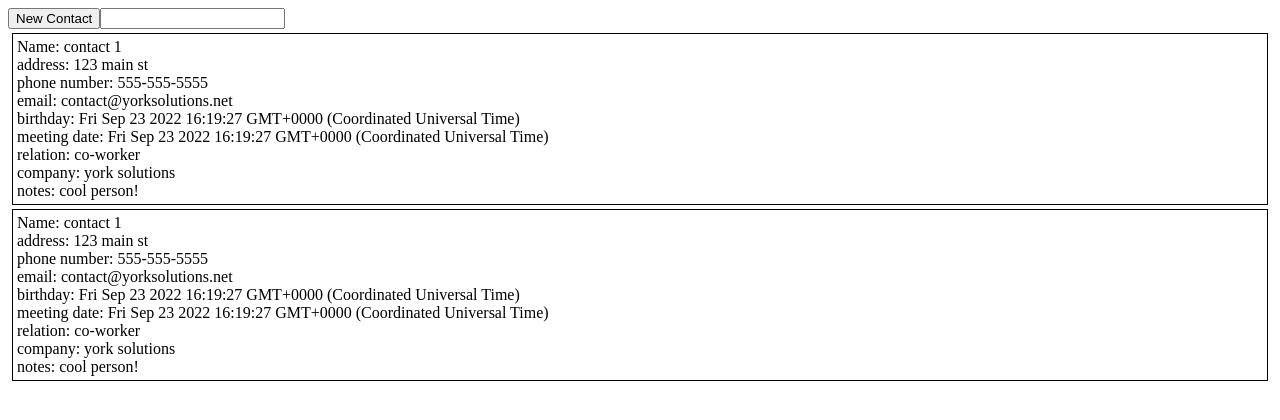
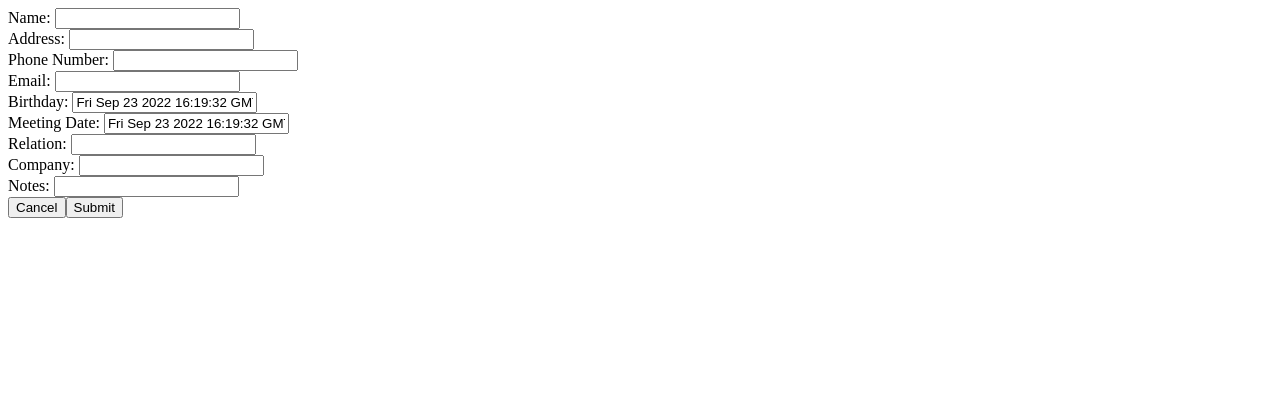
Before and after one commit to york-b2e-optum-sept-2022/address-book, an Angular app: page / in a window 1280 px wide. Both pictures are taken after a click on the button "New Contact". Shown: the top 420 px of the page. Built offline with nearby package versions, Linux system fonts and the light colour scheme.

Commit message:
added contact input comp

```diff
--- a/package.json
+++ b/package.json
@@ -20,6 +20,7 @@
     "@angular/router": "^14.2.0",
     "rxjs": "~7.5.0",
     "tslib": "^2.3.0",
+    "uuid": "^9.0.0",
     "zone.js": "~0.11.4"
   },
   "devDependencies": {
--- a/src/app/app.component.html
+++ b/src/app/app.component.html
@@ -3,7 +3,18 @@
   (onLogin)="onLogin($event)"
 ></app-login>
 
-<app-contact-list
-  *ngIf="isLoggedIn === true"
-  [list]="contactList"
-></app-contact-list>
+
+<div *ngIf="isLoggedIn === true">
+
+  <app-contact-list
+    *ngIf="isCreating === false"
+    [list]="contactList"
+    (newContact)="newContact()"
+  ></app-contact-list>
+
+  <app-contact-input
+    *ngIf="isCreating === true"
+    (onCancel)="cancelCreate()"
+  ></app-contact-input>
+
+</div>
--- a/src/app/app.component.ts
+++ b/src/app/app.component.ts
@@ -10,6 +10,8 @@ import {IContact} from "./interfaces/IContact";
 export class AppComponent {
 
   isLoggedIn: boolean = true;
+  isCreating: boolean = false;
+
   accountList: IAccount[] = [
     {username: 'adam', password: 'admin'},
     {username: 'scott', password: 'admin'},
@@ -54,4 +56,17 @@ export class AppComponent {
 
     this.isLoggedIn = true;
   }
+
+  newContact() {
+    this.isCreating = true;
+  }
+
+  cancelCreate() {
+    this.isCreating = false;
+  }
+
+  createContact() {
+
+  }
+
 }
--- a/src/app/app.module.ts
+++ b/src/app/app.module.ts
@@ -6,13 +6,15 @@ import { LoginComponent } from './login/login.component';
 import { ContactComponent } from './contact/contact.component';
 import { ContactListComponent } from './contact-list/contact-list.component';
 import {FormsModule} from "@angular/forms";
+import { ContactInputComponent } from './contact-input/contact-input.component';
 
 @NgModule({
   declarations: [
     AppComponent,
     LoginComponent,
     ContactComponent,
-    ContactListComponent
+    ContactListComponent,
+    ContactInputComponent
   ],
   imports: [
     BrowserModule,
--- /dev/null
+++ b/src/app/contact-input/contact-input.component.html
@@ -0,0 +1,56 @@
+<div>
+  <label>
+    Name: <input [(ngModel)]="contact.name">
+  </label>
+</div>
+
+<div>
+  <label>
+    Address: <input [(ngModel)]="contact.address">
+  </label>
+</div>
+
+<div>
+  <label>
+    Phone Number: <input [(ngModel)]="contact.phoneNumber">
+  </label>
+</div>
+
+<div>
+  <label>
+    Email: <input [(ngModel)]="contact.email">
+  </label>
+</div>
+
+<div>
+  <label>
+    Birthday: <input [(ngModel)]="contact.birthday">
+  </label>
+</div>
+
+<div>
+  <label>
+    Meeting Date: <input [(ngModel)]="contact.meetingDate">
+  </label>
+</div>
+
+<div>
+  <label>
+    Relation: <input [(ngModel)]="contact.relation">
+  </label>
+</div>
+
+<div>
+  <label>
+    Company: <input [(ngModel)]="contact.company">
+  </label>
+</div>
+
+<div>
+  <label>
+    Notes: <input [(ngModel)]="contact.notes">
+  </label>
+</div>
+
+<button (click)="onCancelClick()">Cancel</button>
+<button (click)="onSubmit()">Submit</button>
--- /dev/null
+++ b/src/app/contact-input/contact-input.component.ts
@@ -0,0 +1,40 @@
+import {Component, EventEmitter, OnInit, Output} from '@angular/core';
+import {IContact} from "../interfaces/IContact";
+
+@Component({
+  selector: 'app-contact-input',
+  templateUrl: './contact-input.component.html',
+  styleUrls: ['./contact-input.component.css']
+})
+export class ContactInputComponent implements OnInit {
+
+  contact: IContact = {
+    id: -1,
+    name: "",
+    address: "",
+    phoneNumber: "",
+    email: "",
+    birthday: new Date(),
+    meetingDate: new Date(),
+    relation: "",
+    company: "",
+    notes: "",
+  };
+
+  @Output() onCancel = new EventEmitter<undefined>();
+
+  constructor() { }
+
+  ngOnInit(): void {
+  }
+
+  onCancelClick() {
+    console.log('click')
+    this.onCancel.emit();
+  }
+
+  onSubmit() {
+    console.log(this.contact)
+  }
+
+}
--- a/src/app/contact-list/contact-list.component.html
+++ b/src/app/contact-list/contact-list.component.html
@@ -1,4 +1,4 @@
-<button>New Contact</button>
+<button (click)="onClick()">New Contact</button>
 <input>
 
 <div class="contact-list">
--- a/src/app/contact-list/contact-list.component.ts
+++ b/src/app/contact-list/contact-list.component.ts
@@ -1,4 +1,4 @@
-import {Component, Input, OnInit} from '@angular/core';
+import {Component, EventEmitter, Input, OnInit, Output} from '@angular/core';
 import {IContact} from "../interfaces/IContact";
 
 @Component({
@@ -9,6 +9,7 @@ import {IContact} from "../interfaces/IContact";
 export class ContactListComponent implements OnInit {
 
   @Input() list!: IContact[];
+  @Output() newContact = new EventEmitter<undefined>();
 
   constructor() {
   }
@@ -17,4 +18,8 @@ export class ContactListComponent implements OnInit {
     console.log(this.list)
   }
 
+  onClick() {
+    this.newContact.emit();
+  }
+
 }
```
Also changed, not shown: src/app/contact-input/contact-input.component.css (added), 2 other files (tests, documents, lock files or other folders).
